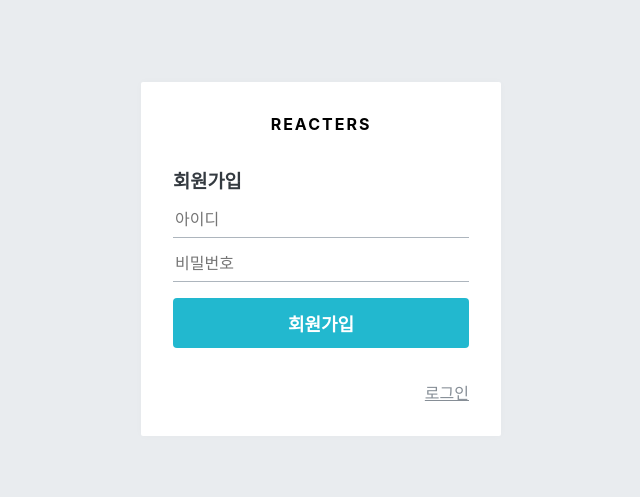
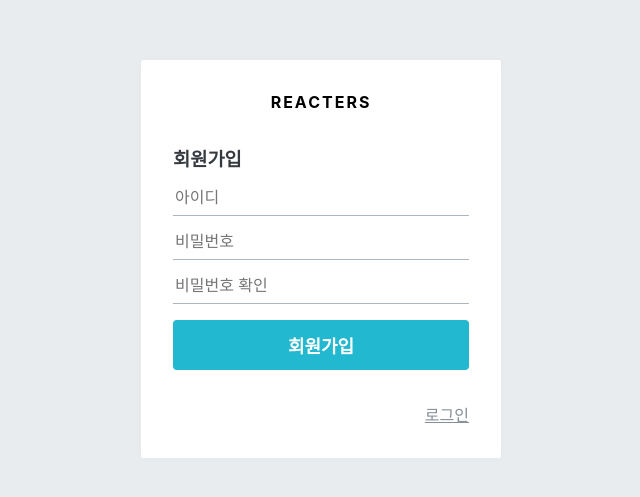
Before and after one commit to Book-Example/React-Account, a React (Create React App) app: page /register in a window 1280 px wide. Shown: the part 141-638 px from the top of the page, without its empty margins (319-959 px from the left). Built offline with nearby package versions, Linux system fonts and the light colour scheme.

Commit message:
24.2.2 리덕스로 폼 상태 관리하기(751p)

```diff
--- a/src/components/auth/AuthForm.js
+++ b/src/components/auth/AuthForm.js
@@ -51,17 +51,16 @@
     register: '회원가입'
 }
 
-const AuthForm = ({type}) => {
+const AuthForm = ({type, form, onChange, onSubmit}) => {
     const text = textMap[type];
     return (
         <AuthFormBlock>
             <h3>{text}</h3>
-            <form>
-                <StyledInput autoComplete="username" name="username" placeholder='아이디'/>
-                <StyledInput autoComplete="new-password" name="password" placeholder='비밀번호' type="password"/>
-                <ButtonWithMarginTop cyan fullWidth>
-                    {text}
-                </ButtonWithMarginTop>
+            <form onSubmit={onSubmit}>
+                <StyledInput autoComplete="username" name="username" placeholder='아이디' onChange={onChange} value={form.username}/>
+                <StyledInput autoComplete="new-password" name="password" placeholder='비밀번호' type="password" onChange={onChange} value={form.password}/>
+                {type === 'register' && (<StyledInput autoComplete='new-password' name="passwordConfirm" placeholder="비밀번호 확인" type="password" onChange={onChange} value={form.passwordConfirm}/>)}
+                <ButtonWithMarginTop cyan fullWidth>{text}</ButtonWithMarginTop>
             </form>
             <Footer>
                 {type === 'login' ? (<Link to="/register">회원가입</Link>): (<Link to="/login">로그인</Link>)}
--- /dev/null
+++ b/src/components/auth/LoginForm.js
@@ -0,0 +1,44 @@
+import { useEffect } from "react";
+import { useDispatch, useSelector } from "react-redux"
+import { changeField, initializeForm } from "../../modules/auth";
+import AuthForm from '../../components/auth/AuthForm';
+
+const LoginForm = () => {
+    const dispatch = useDispatch();
+    const {form} = useSelector(({auth})=> ({
+        form: auth.login
+    }));
+    // input 변경 Event Handler
+    const onChange = e => {
+        const {value, name} = e.target;
+        dispatch(
+            changeField({
+                form: 'login',
+                key: name,
+                value
+            })
+        );
+    };
+
+    // Form 등록 Event Handler
+    const onSubmit = e => {
+        e.preventDefault();
+        //TODO
+    };
+
+    // Component 가 처음 Rendering 될 떄 form 값을 initialize 함
+    useEffect(()=> {
+        dispatch(initializeForm('login'));
+    },[dispatch]);
+
+    return (
+        <AuthForm
+            type="login"
+            form={form}
+            onChange={onChange}
+            onSubmit={onSubmit}
+        />
+    );
+};
+
+export default LoginForm;
--- /dev/null
+++ b/src/components/auth/RegisterForm.js
@@ -0,0 +1,44 @@
+import { useEffect } from "react";
+import { useDispatch, useSelector } from "react-redux"
+import { changeField, initializeForm } from "../../modules/auth";
+import AuthForm from '../../components/auth/AuthForm';
+
+const RegisterForm = () => {
+    const dispatch = useDispatch();
+    const {form} = useSelector(({auth})=> ({
+        form: auth.register
+    }));
+    // input 변경 Event Handler
+    const onChange = e => {
+        const {value, name} = e.target;
+        dispatch(
+            changeField({
+                form: 'register',
+                key: name,
+                value
+            })
+        );
+    };
+
+    // Form 등록 Event Handler
+    const onSubmit = e => {
+        e.preventDefault();
+        //TODO
+    };
+
+    // Component 가 처음 Rendering 될 떄 form 값을 initialize 함
+    useEffect(()=> {
+        dispatch(initializeForm('register'));
+    },[dispatch]);
+
+    return (
+        <AuthForm
+            type="register"
+            form={form}
+            onChange={onChange}
+            onSubmit={onSubmit}
+        />
+    );
+};
+
+export default RegisterForm;
--- a/src/modules/auth.js
+++ b/src/modules/auth.js
@@ -1,15 +1,42 @@
+import produce from 'immer';
 import {createAction, handleActions} from 'redux-actions';
 
-//우선 리듀서의 틀만 만들어 내보낸다.
-const SAMPLE_ACTION = 'auth/SAMPLE_ACTION';
+const CHANGE_FIELD = 'auth/CHANGE_FIELD';
+const INITIALIZE_FORM = 'auth/INITIALIZE_FORM';
 
-export const sampleAction = createAction(SAMPLE_ACTION);
+export const changeField = createAction(
+    CHANGE_FIELD,
+    ({form, key, value}) => ({
+        form,   // register, login
+        key,    // username, password, passwordConfirm
+        value,  // 실제 바꾸려는 값
+    }),
+);
 
-const initialState = {};
+export const initializeForm = createAction(INITIALIZE_FORM, form => form); // register/login
+
+const initialState = {
+    register: {
+        username: '',
+        password: '',
+        passwordConfirm: '',
+    },
+    login: {
+        username: '',
+        password: '',
+    }
+};
 
 const auth = handleActions(
     {
-        [SAMPLE_ACTION]: (state, action) => state,
+        [CHANGE_FIELD]: (state, {payload: {form, key, value}}) =>
+            produce(state, draft => {
+                draft[form][key] = value;
+            }),
+        [INITIALIZE_FORM]: (state, {payload: form}) => ({
+            ...state,
+            [form]: initialState[form],
+        }),
     },
     initialState,
 );
--- a/src/pages/LoginPage.js
+++ b/src/pages/LoginPage.js
@@ -1,10 +1,10 @@
-import AuthForm from '../components/auth/AuthForm';
+import LoginForm from '../components/auth/LoginForm';
 import AuthTemplate from '../components/auth/AuthTemplate'
 
 const LoginPage = () => {
     return (
         <AuthTemplate>
-            <AuthForm type='login'/>
+            <LoginForm/>
         </AuthTemplate>
     );
 };
--- a/src/pages/RegisterPage.js
+++ b/src/pages/RegisterPage.js
@@ -1,10 +1,10 @@
-import AuthForm from '../components/auth/AuthForm';
 import AuthTemplate from '../components/auth/AuthTemplate'
+import RegisterForm from '../components/auth/RegisterForm';
 
 const RegisterPage = () => {
     return (
     <AuthTemplate>
-        <AuthForm  type='register'/>
+        <RegisterForm/>
     </AuthTemplate>
     );
 };
```
